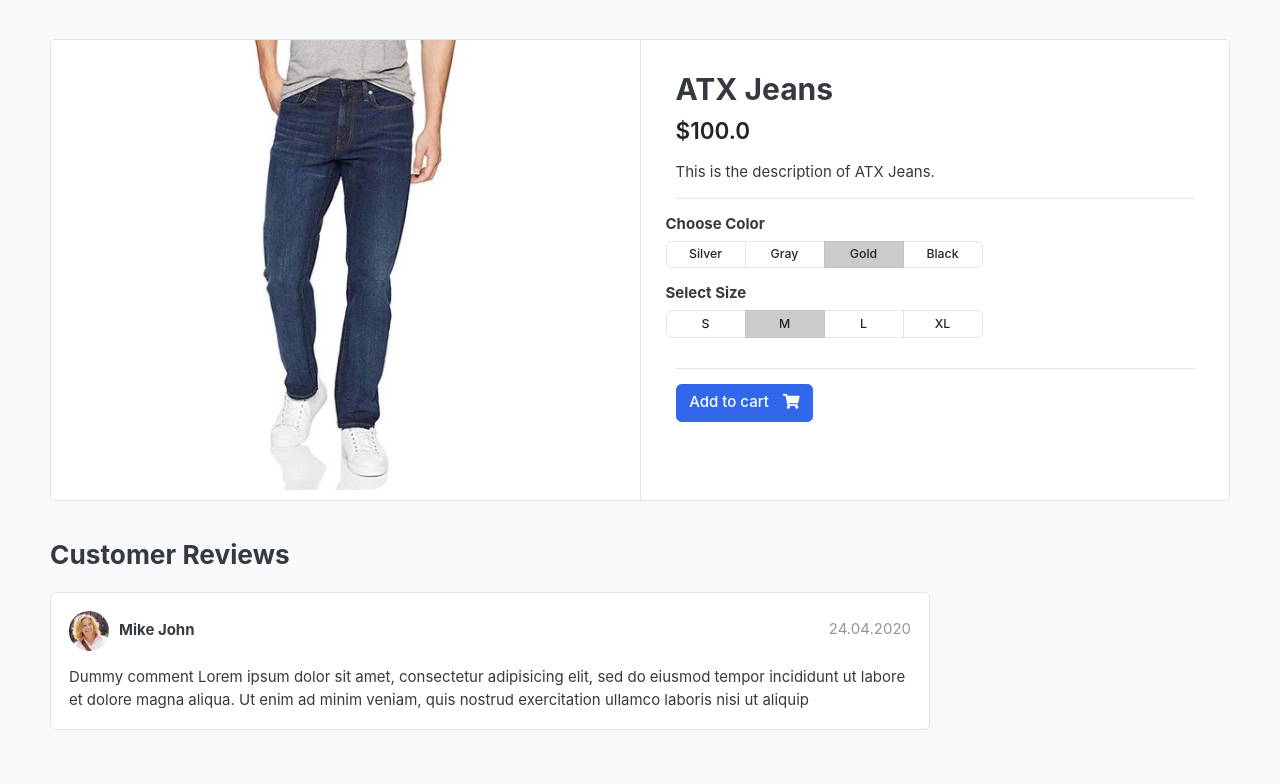
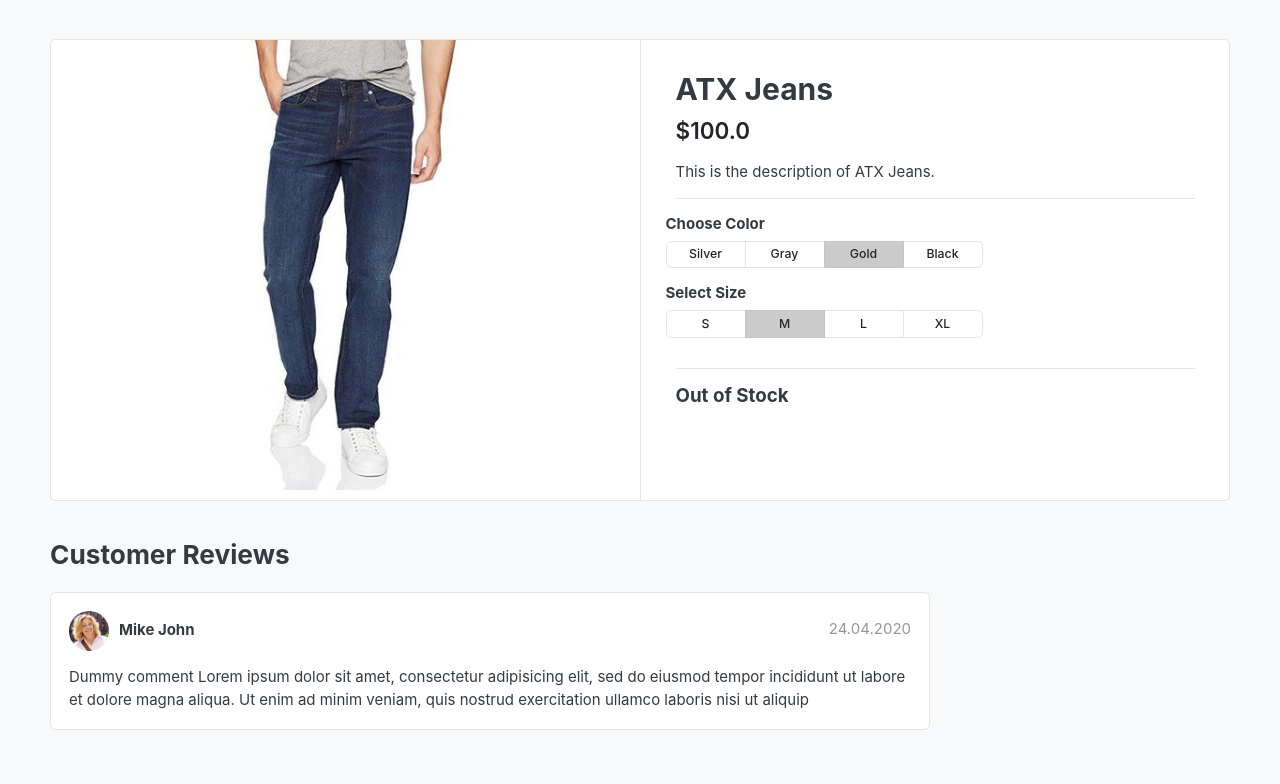
Before and after one commit to samiul24/GreatKart, a Django app: page /store/jeans/atx-jeans/ in a window 1280 px wide. Shown: the part 119-903 px from the top of the page. Run offline with Django 3.2, Linux system fonts and the light colour scheme; data comes from the database, SQL or seed files in the repository; both versions use the stored data as it was after the commit; some libraries are stand-ins or nearby versions; some web fonts are replaced.

Commit message:
21_08_2021

```diff
--- a/templates/home.html
+++ b/templates/home.html
@@ -20,7 +20,7 @@
 <div class="container">
 
 <header class="section-heading">
-	<a href="./store.html" class="btn btn-outline-primary float-right">See all</a>
+	<a href="{% url 'store' %}" class="btn btn-outline-primary float-right">See all</a>
 	<h3 class="section-title">Popular products</h3>
 </header><!-- sect-heading -->
 
--- a/templates/store/product_detail.html
+++ b/templates/store/product_detail.html
@@ -69,7 +69,11 @@
             </div>
         </div> <!-- row.// -->
         <hr>
-        <a href="{{ single_product.get_url }}" class="btn  btn-primary"> <span class="text">Add to cart</span> <i class="fas fa-shopping-cart"></i>  </a>
+        {% if single_product.stock <= 0 %}
+          <h5> Out of Stock </h5>
+        {% else %}
+          <a href="{{ single_product.get_url }}" class="btn  btn-primary"> <span class="text">Add to cart</span> <i class="fas fa-shopping-cart"></i>  </a>
+        {% endif %}
     </article> <!-- product-info-aside .// -->
             </main> <!-- col.// -->
         </div> <!-- row.// -->
```
Also changed, not shown: db.sqlite3.
